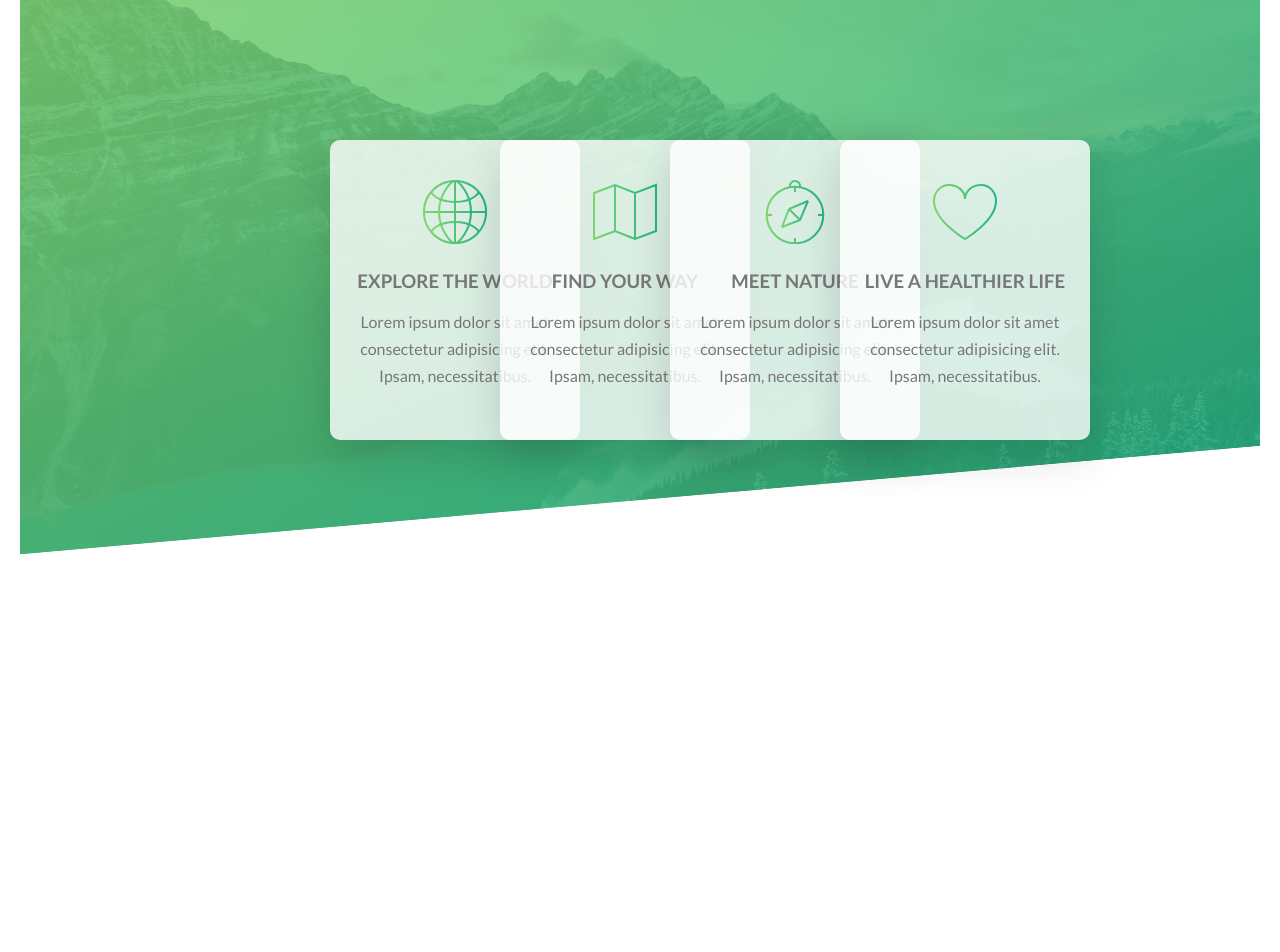
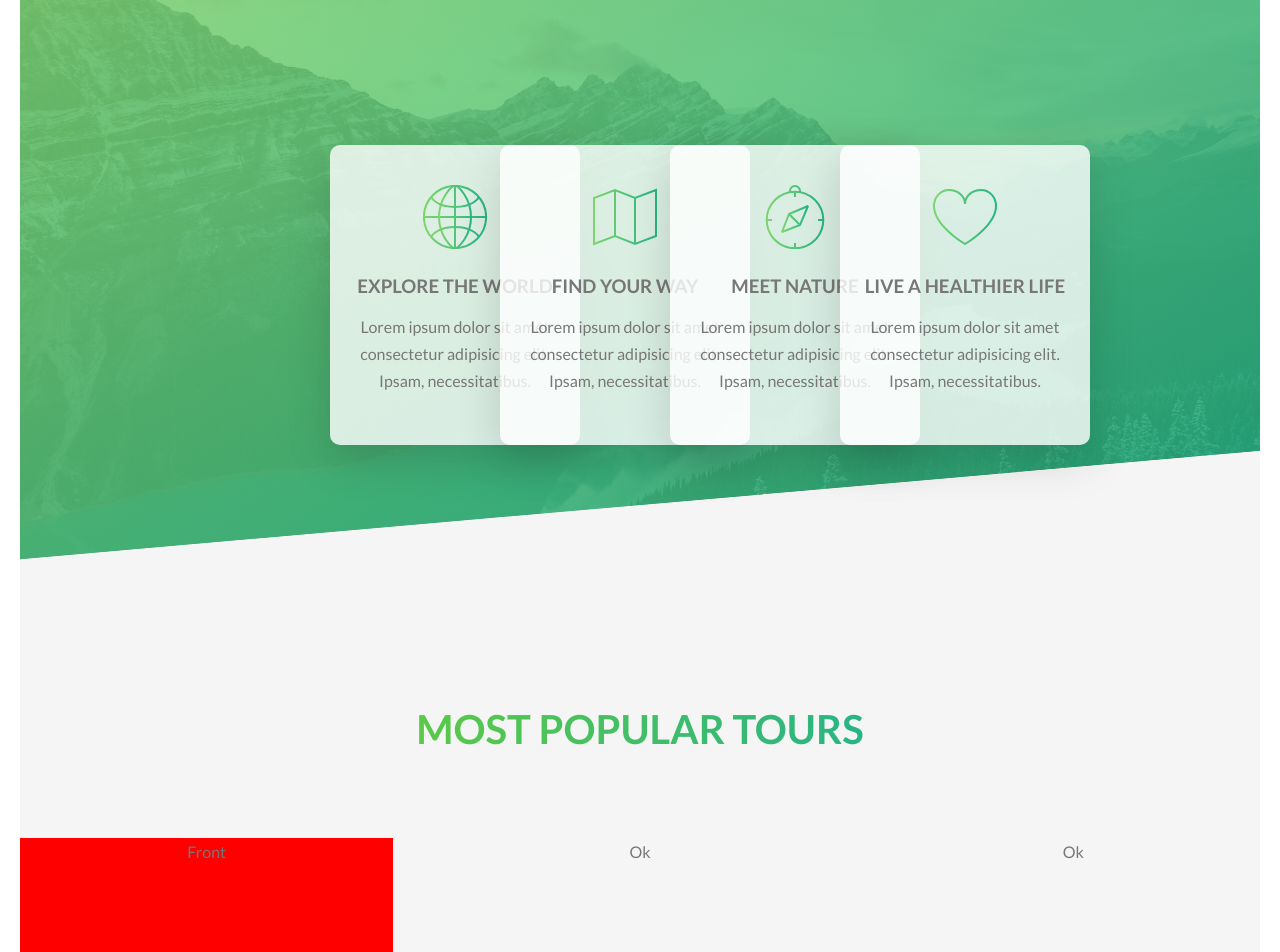
Before and after one commit to pedrotigre/nextjs-css-practice-1, a Next.js app: page / in a window 1280 px wide. Shown: the part 1795-2747 px from the top of the page. Before the commit the page ends 2349 px from the top, so only its background shows below. Built offline with nearby package versions, Linux system fonts and the light colour scheme.

Commit message:
flip card added

```diff
--- a/pages/index.js
+++ b/pages/index.js
@@ -137,6 +137,27 @@ export default function Home() {
             </div>
           </Background2>
         </section>
+        <section className={classes.sectionPopularTours}>
+          <h2 className={classes.sectionTours_Title}>Most popular tours</h2>
+          <div className={classes.row}>
+            <div className={classes.colOneOfThree}>
+              <div className={classes.flipCard}>
+                <div
+                  className={`${classes.flipCard_Content} ${classes.flipCard_Content_Front}`}
+                >
+                  Front
+                </div>
+                <div
+                  className={`${classes.flipCard_Content} ${classes.flipCard_Content_Back}`}
+                >
+                  Back
+                </div>
+              </div>
+            </div>
+            <div className={classes.colOneOfThree}>Ok</div>
+            <div className={classes.colOneOfThree}>Ok</div>
+          </div>
+        </section>
       </main>
       {/* <section className={classes.floatTest}>
         <div className={classes.row}>
--- a/styles/Home.module.scss
+++ b/styles/Home.module.scss
@@ -56,12 +56,12 @@
 .sectionTours {
   @include u.centerText;
   margin-top: -20vh;
-  padding: 30rem 0 50rem 0;
+  padding: 30rem 0 45rem 0;
   background-color: rgb(245, 245, 245);
 
   &_Title {
     display: inline-block;
-    margin-bottom: 6rem;
+    margin-bottom: 7.5rem;
     font-size: 4rem;
     color: transparent;
     text-transform: uppercase;
@@ -177,7 +177,7 @@
 
 .features {
   height: 75vh;
-  margin-top: -15rem;
+  margin-top: -11rem;
   transform: skewY(-5deg);
 
   .row {
@@ -203,3 +203,41 @@
   //     stroke: transparent;
   //   }
 }
+
+.sectionPopularTours {
+  @include u.centerText;
+  background-color: rgb(245, 245, 245);
+  padding: 30rem 0 50rem 0;
+  margin-top: -11rem;
+}
+
+.flipCard {
+  height: 50rem;
+  position: relative;
+  perspective: 150rem;
+
+  &_Content {
+    position: absolute;
+    top: 0;
+    left: 0;
+    width: 100%;
+    height: 100%;
+    transition: all 0.9s ease;
+    backface-visibility: hidden;
+
+    &_Front {
+      background-color: red;
+    }
+    &_Back {
+      background-color: green;
+      transform: rotateY(180deg);
+    }
+  }
+
+  &:hover &_Content_Front {
+    transform: rotateY(-180deg);
+  }
+  &:hover &_Content_Back {
+    transform: rotateY(0);
+  }
+}
```
